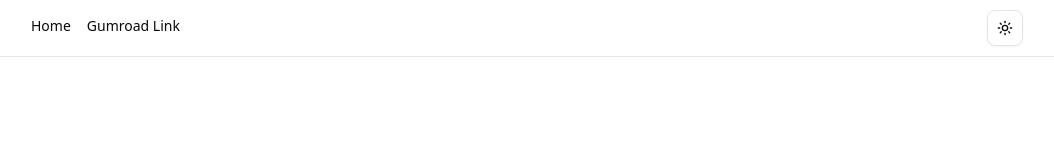
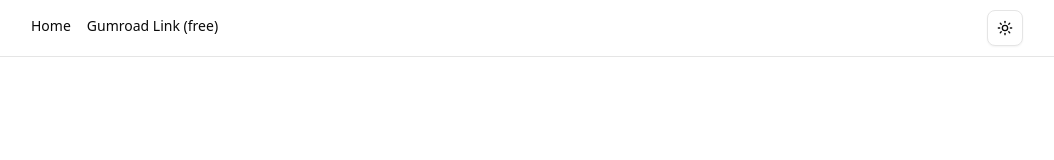
Before and after one commit to bhaveshsinghal95182/auth-component, a Next.js app: page / in a window 1280 px wide. Shown: the top 160 px of the page, without its empty margins (113-1167 px from the left). Built offline with nearby package versions, Linux system fonts and the light colour scheme.

Commit message:
free gumroad

```diff
--- a/src/components/navbar.tsx
+++ b/src/components/navbar.tsx
@@ -18,7 +18,7 @@ export default function Navbar() {
             target="_blank"
             className="group relative pb-1 text-sm font-medium"
           >
-            Gumroad Link
+            Gumroad Link (free)
             <span
               aria-hidden="true"
               className="pointer-events-none absolute inset-x-0 -bottom-0.5 h-px w-full origin-center scale-x-0 bg-current transition-transform duration-300 ease-out group-hover:scale-x-100"
```
